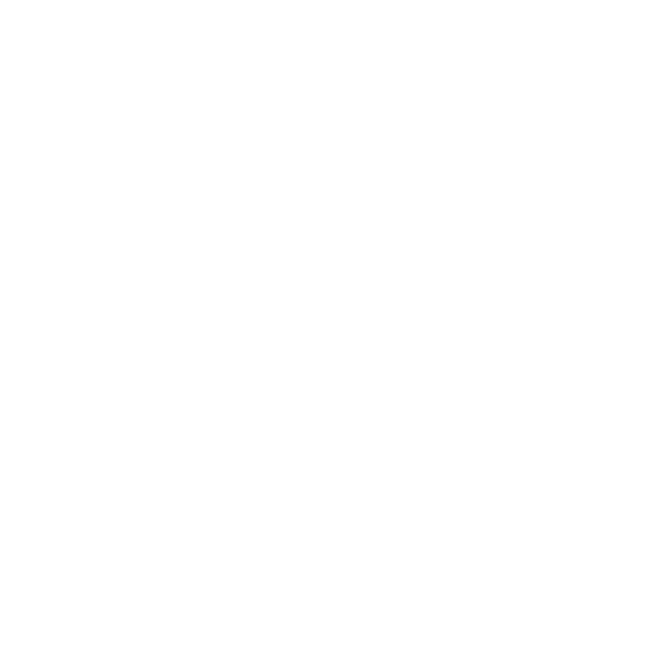
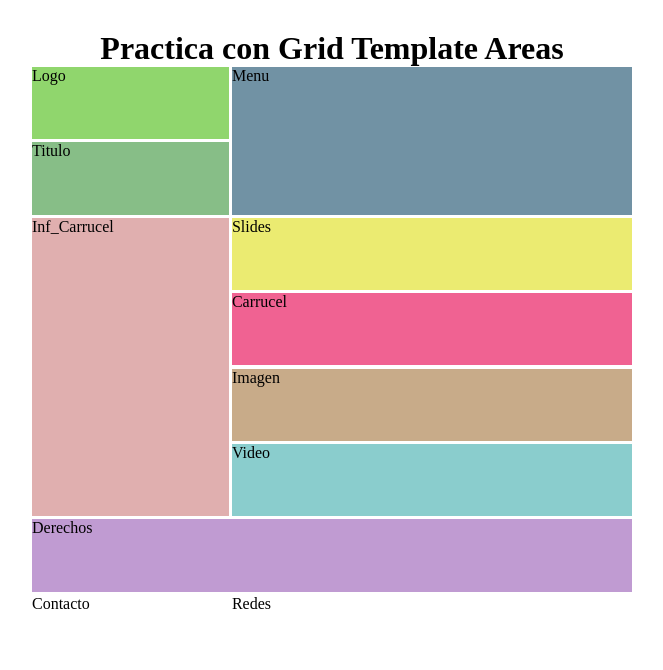
Before and after one commit to DeboraAlejandraGarciaCruz/TEMPLATES, a plain HTML site: page index.html in a window 1280 px wide. Shown: the whole page, without its empty margins (308-971 px from the left). Drawn offline with Linux system fonts and the light colour scheme; files that its build step writes are made by us from their sources.

Commit message:
Update index.html

```diff
--- a/index.html
+++ b/index.html
@@ -6,6 +6,21 @@
     <title>Practica Grid Template</title>
     <link rel="stylesheet" href="css/estilo.css">
 </head>
-
+<body>
+    <h1> Practica con Grid Template Areas</h1>
+    <section  class="content-grid">
+        <article class="contenido"> Logo </article>
+        <article class="contenido"> Titulo </article>
+        <article class="contenido"> Menu </article>
+        <article class="contenido"> Slides </article>
+        <article class="contenido"> Carrucel </article>
+        <article class="contenido"> Inf_Carrucel </article>
+        <article class="contenido"> Imagen </article>
+        <article class="contenido"> Video </article>
+        <article class="contenido"> Derechos </article>
+        <article class="contenido"> Contacto </article>
+        <article class="contenido"> Redes </article>
+    </section>
+</body>
 
 </html>
```
